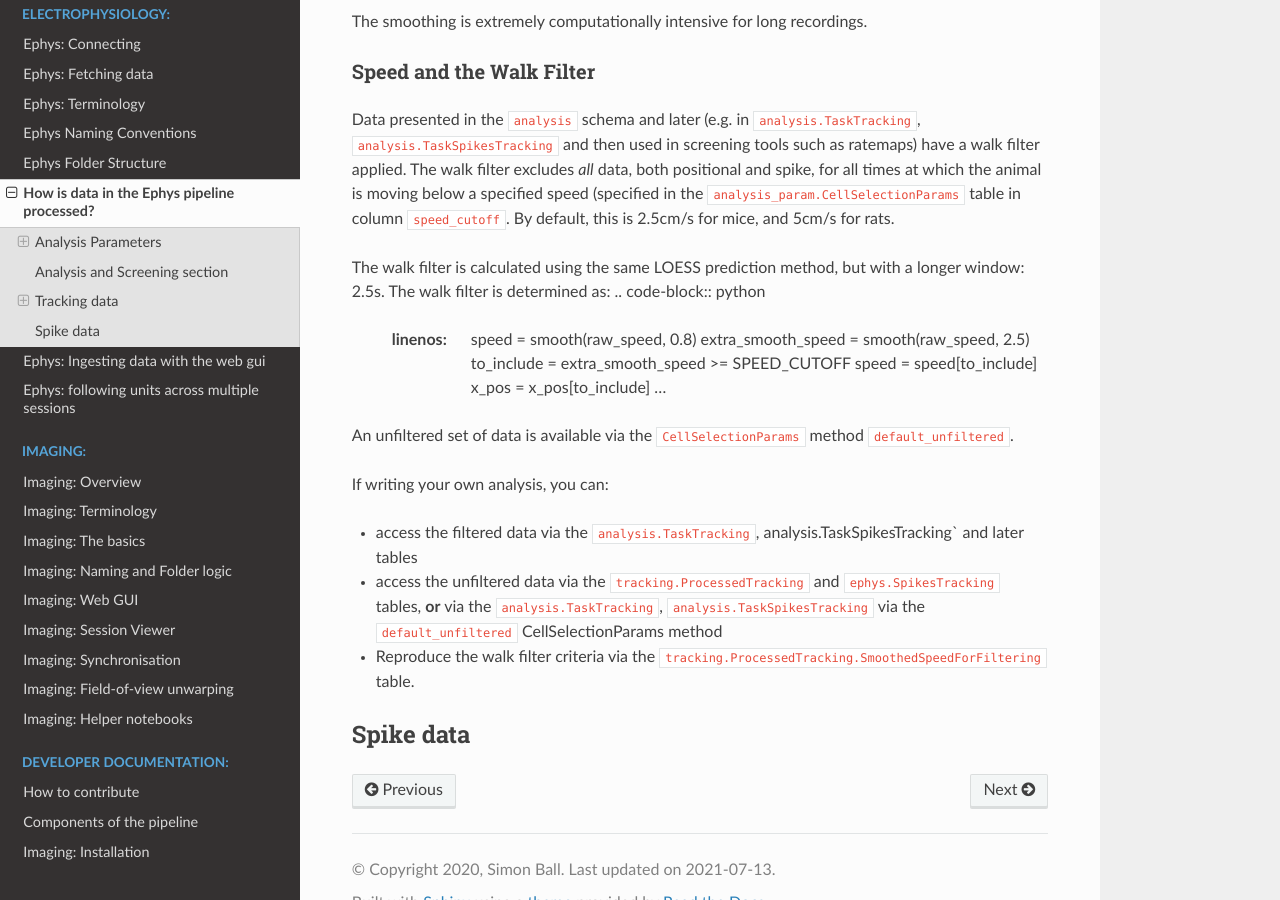
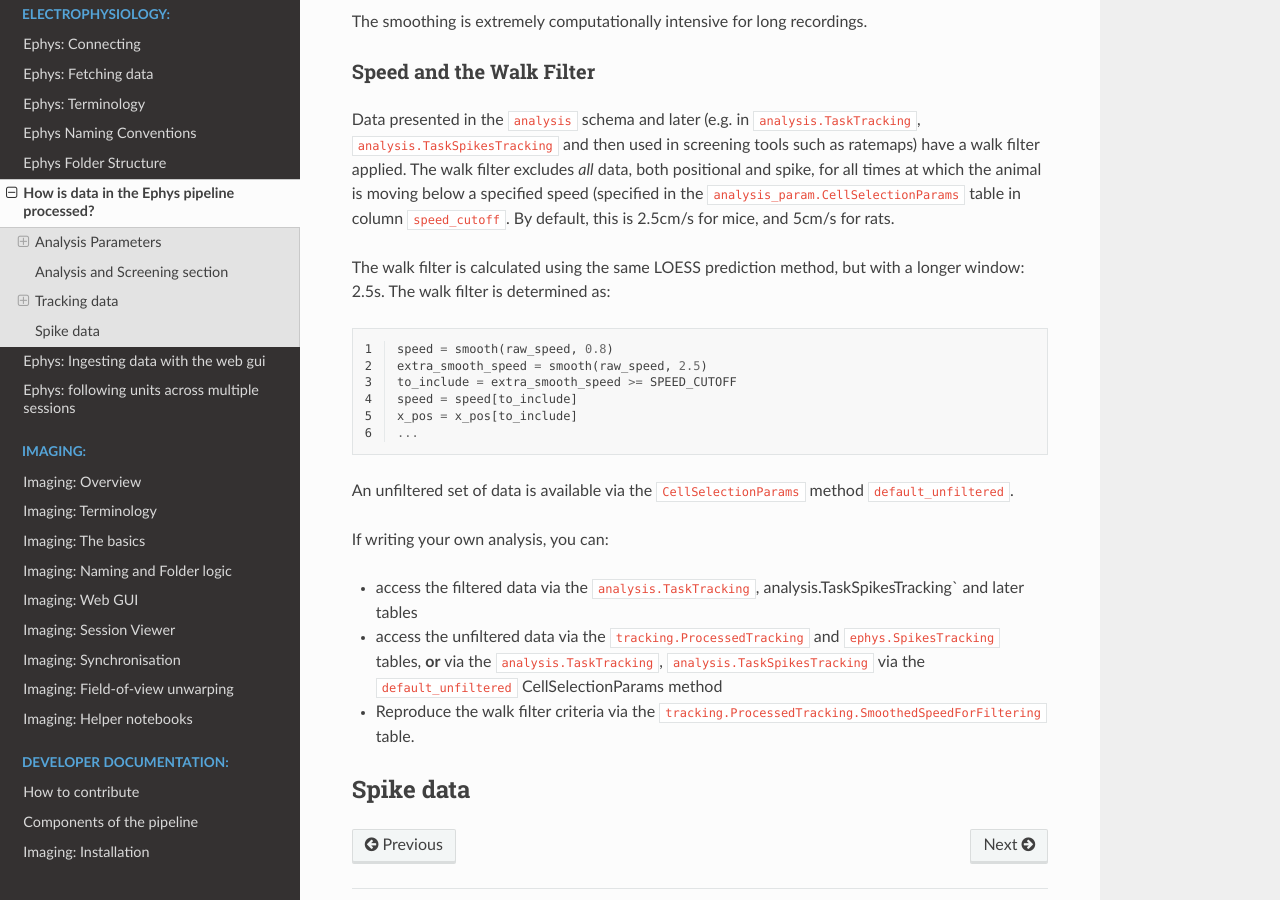
Before and after one commit to kavli-ntnu/dj-docs, a Sphinx documentation site: the page built from docs/ephys/ephys_processing.rst, in a window 1280 px wide and 900 px high, scrolled down 1120 px. Built offline with Sphinx 7.4.7 and the Read the Docs theme 2.0.0, drawn with Linux system fonts in a browser that asks for light colours.

Commit message:
Translation artifacts

```diff
--- a/docs/ephys/ephys_processing.rst
+++ b/docs/ephys/ephys_processing.rst
@@ -1,4 +1,4 @@
-.. _Ephys processing
+.. _Ephys processing:
 
 ======================================================
 How is data in the Ephys pipeline processed?
@@ -55,14 +55,16 @@
 Data presented in the ``analysis`` schema and later (e.g. in ``analysis.TaskTracking``, ``analysis.TaskSpikesTracking`` and then used in screening tools such as ratemaps) have a walk filter applied. The walk filter excludes *all* data, both positional and spike, for all times at which the animal is moving below a specified speed (specified in the ``analysis_param.CellSelectionParams`` table in column ``speed_cutoff``. By default, this is 2.5cm/s for mice, and 5cm/s for rats.
 
 The walk filter is calculated using the same LOESS prediction method, but with a longer window: 2.5s. The walk filter is determined as:
+
 .. code-block:: python
    :linenos:
-    speed = smooth(raw_speed, 0.8)
-    extra_smooth_speed = smooth(raw_speed, 2.5)
-    to_include = extra_smooth_speed >= SPEED_CUTOFF
-    speed = speed[to_include]
-    x_pos = x_pos[to_include]
-    ...
+
+   speed = smooth(raw_speed, 0.8)
+   extra_smooth_speed = smooth(raw_speed, 2.5)
+   to_include = extra_smooth_speed >= SPEED_CUTOFF
+   speed = speed[to_include]
+   x_pos = x_pos[to_include]
+   ...
 
 
 An unfiltered set of data is available via the ``CellSelectionParams`` method ``default_unfiltered``.
--- a/docs/ephys/multi_sess_units.rst
+++ b/docs/ephys/multi_sess_units.rst
@@ -34,7 +34,7 @@
 
 This approach is currently not supported by the website interface, and requires use of a Jupyter notebook to proceed. (see the helper notebook in the `Ephys repository <https://github.com/kavli-ntnu/dj-elphys/blob/master/notebooks/Ephys_Usecase/Follow%20unit%20over%20sessions.ipynb>`_)
 
-The data can be provided as an :download:`Excel spreadsheet </_static/ephys/moser_multisess_unit.xlsx>`_
+The data can be provided as an :download:`Excel spreadsheet </_static/ephys/moser_multisess_unit.xlsx>`
 
 Please contact Simon Ball if you require any assistance getting this to work, as you may need to be given explicit database permissions.
 
```
Also changed, not shown: docs/ephys/fetching.rst (+22 -21 lines).
